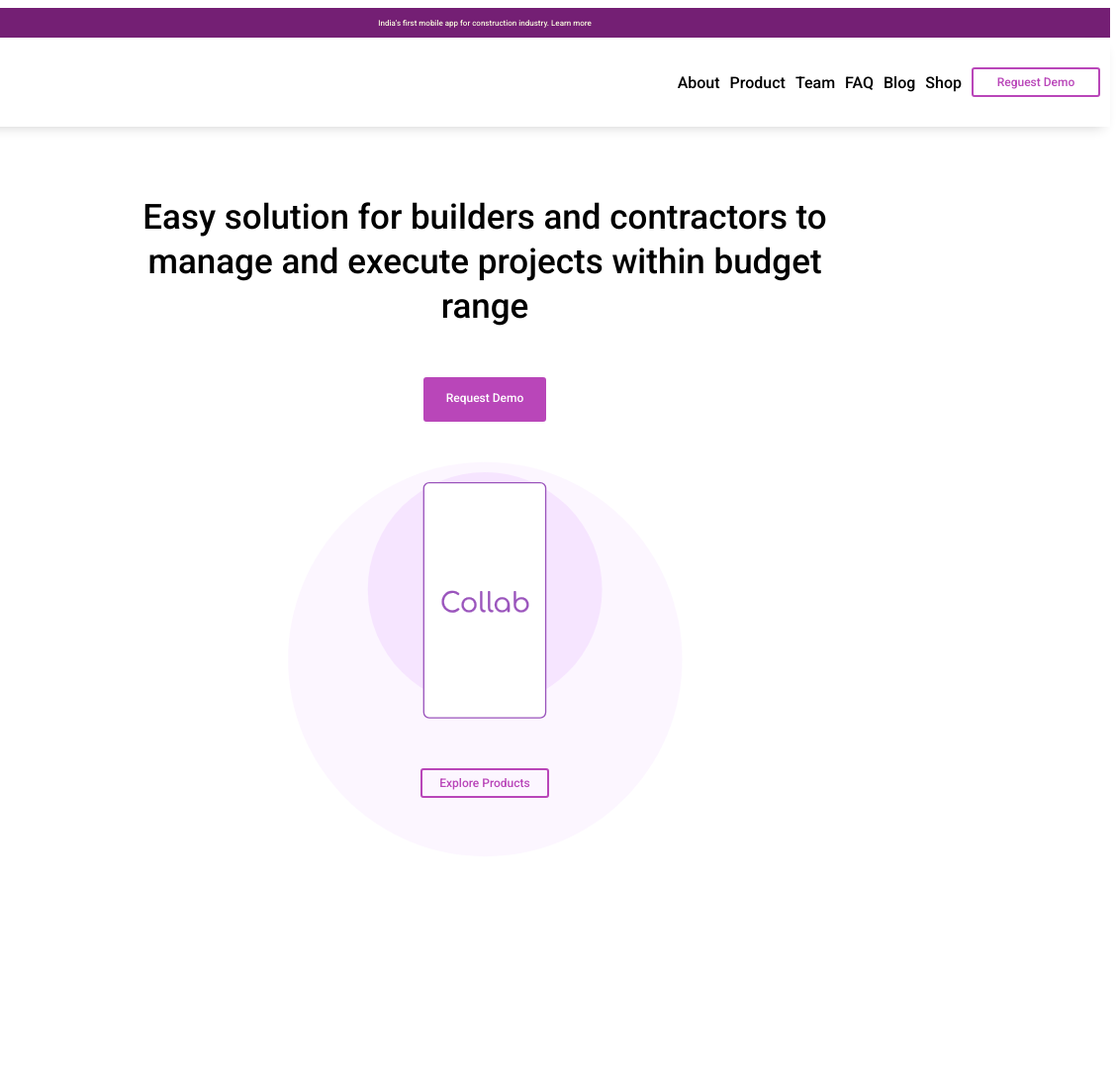
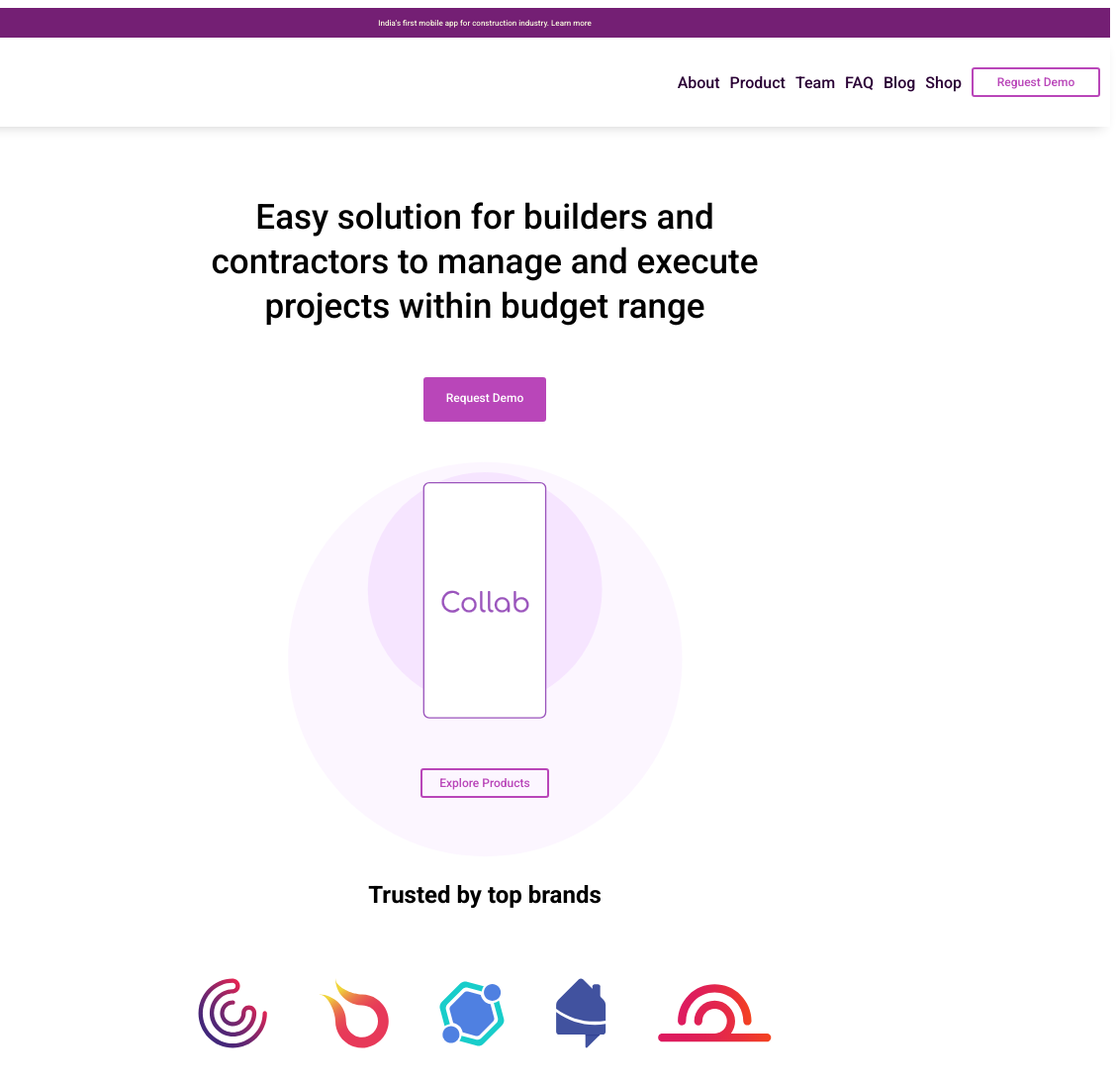
Before and after one commit to Skaistev/Mentoriaus, a website: page index.html in a window 1280 px wide. Shown: the full height of the page at 99% size, 150-1280 px from the left. Before the commit the page ends 878 px from the top, so only its background shows below. Drawn offline with Linux system fonts and the light colour scheme.

Commit message:
five icons

```diff
--- /dev/null
+++ b/CSS/header2.css
@@ -0,0 +1,3 @@
+.h-two {
+
+}
--- a/CSS/main.css
+++ b/CSS/main.css
@@ -9,6 +9,11 @@ box-sizing: border-box;
 body {
 font-family: 'Roboto', sans-serif;
 }
+.center {
+    display:flex;
+    flex-direction: column;
+    gap: 20px;
+    align-items: center;}
 
 .header > .topBelt {
     background-color: rgb(116, 31, 116);
@@ -56,7 +61,7 @@ align-items: center;
 }
 .nav-link {
     text-decoration: none;
-    color: black;
+    color: #2B0236;
 }
 .navigationBar > .button {
    border: 2px solid rgb(185, 70, 185) ;
@@ -84,7 +89,7 @@ align-items: center;
 .cicles > h1 {
 
     text-align: center;
-    width: 740px;
+    width: 50%;
     font-size: 35px;
     font-weight: 500;
     line-height: 45px;
@@ -133,10 +138,18 @@ align-items: center;
         top: 310px;
         left: calc(50% - 65px);}
 
+.five-icons-container {
+    display:flex;
+    flex-direction: column;
+    gap: 20px;
+    align-items: center;}
 
-
-
-
+.five-icons-container > .icons {
+    display:flex;
+    justify-content: space-around;
+    width: 50%;
+    padding: 30px 0;
+}
 
 
 @media (max-width: 480px) {
--- a/index.html
+++ b/index.html
@@ -7,12 +7,12 @@
 <link rel="preconnect" href="https://fonts.gstatic.com" crossorigin>
 <link href="https://fonts.googleapis.com/css2?family=Roboto:wght@300;500;700;900&display=swap" rel="stylesheet">
 <link rel="stylesheet" href="./css/button.css">
+<link rel="stylesheet" href="./css/header2.css">
 <link rel="stylesheet" href="./css/main.css">
     <title>collab</title>
 </head>
 <body>
     <header class = "header">
-
         <div class = "topBelt">
             <div class="topBeltContainer">
             <p class="topBeltWords">India&#700s first mobile app for construction industry.
@@ -38,7 +38,7 @@
 </div>
     </header>
     <main>
-        <section class="cicles">
+        <section class="cicles center">
             <h1>Easy solution for builders and contractors to manage and execute projects within budget range</h1>
             <a class="button full-color" href="#">Request Demo</a>
             <div class="images">
@@ -48,7 +48,16 @@
                 <img class="ketvirtas" src="./img/Collab.svg" alt="">
                 <a class="button penktas" href="#">Explore Products</a>
             </div>
-            <!-- <a class="button" href="#">Explore Products</a> -->
+        </section>
+        <section class="five-icons-container center">
+            <h2 class="h-two">Trusted by top brands</h2>
+            <div class="icons">
+            <img class="five-icon" src="./img/Standard Collection 0.svg" alt="#"></img>
+            <img class="five-icon" src="./img/Standard Collection 2.svg" alt="#"></img>
+            <img class="five-icon" src="./img/Standard Collection 3.svg" alt="#"></img>
+            <img class="five-icon" src="./img/Standard Collection 9.svg" alt="#"></img>
+            <img class="five-icon" src="./img/Standard Collection 8.svg" alt="#"></img>
+            </div>
         </section>
     </main>
 </body>
```
Also changed, not shown: img/Rectangle 4.svg (added), img/Standard Collection 0.svg (added), img/Standard Collection 2.svg (added), img/Standard Collection 3.svg (added), img/Standard Collection 8.svg (added), img/Standard Collection 9.svg (added).
